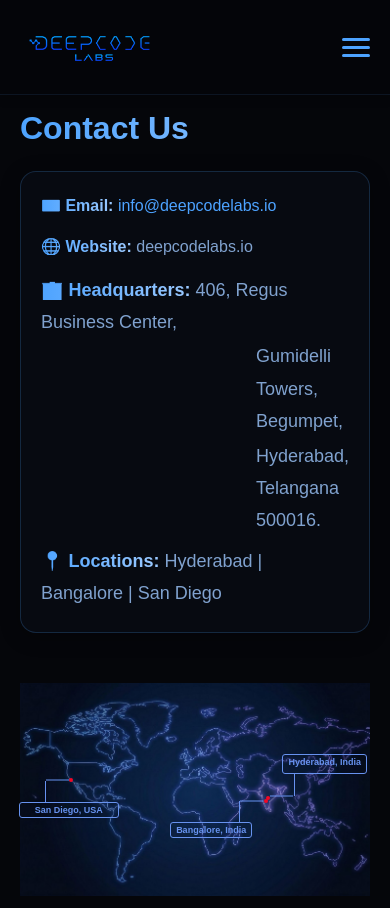
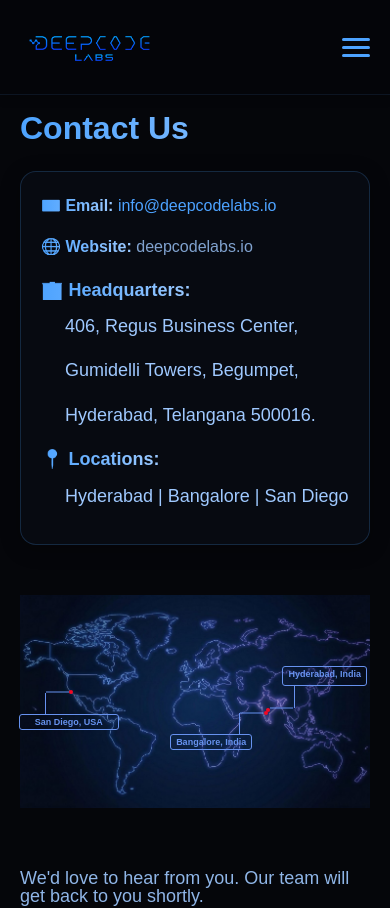
Before and after one commit to ramakalpasolutions-wq/deepq1, a Next.js app: page /contact in a window 390 px wide. Shown: the top 908 px of the page. Built offline with nearby package versions, Linux system fonts and the light colour scheme.

Commit message:
initial commit

```diff
--- a/src/app/contact/page.js
+++ b/src/app/contact/page.js
@@ -57,8 +57,6 @@
         <div className="hero-left">
           <h1 className="fancy-title">Contact Us</h1>
 
-
-
           {/* CONTACT INFO SECOND */}
           <div className="contact-map-section fade-in-delayed-2">
 
@@ -78,18 +76,22 @@
                 <strong>🌐 Website:</strong> deepcodelabs.io
               </p>
 
-   <div className="muted location-wrapper">
-  <div className="location-line">
-    <strong>🏢 Headquarters:</strong> 406, Regus Business Center,
+              <div className="muted location-wrapper-improved">
+                <div className="location-row has-label">
+                  <span className="location-label"><strong>🏢 Headquarters:</strong></span>
+                  <span className="location-value">406, Regus Business Center,</span>
                 </div>
-  <div className="location-line location-indent">
-    Gumidelli Towers, Begumpet,
+                <div className="location-row no-label">
+                  <span className="location-label"></span>
+                  <span className="location-value">Gumidelli Towers, Begumpet,</span>
                 </div>
-  <div className="location-line location-indent">
-    Hyderabad, Telangana 500016.
+                <div className="location-row no-label">
+                  <span className="location-label"></span>
+                  <span className="location-value">Hyderabad, Telangana 500016.</span>
                 </div>
-  <div className="location-line" style={{ marginTop: '8px' }}>
-    <strong>📍 Locations:</strong> Hyderabad | Bangalore | San Diego
+                <div className="location-row has-label" style={{ marginTop: '8px' }}>
+                  <span className="location-label"><strong>📍 Locations:</strong></span>
+                  <span className="location-value">Hyderabad | Bangalore | San Diego</span>
                 </div>
               </div>
 
@@ -98,7 +100,6 @@
             {/* RIGHT: World Map */}
             <div className="world-map-container">
               <img src="/world-map.jpg" alt="World Map" className="world-map" />
-
 
               <div className="map-pin san-diego left">
                 <span className="pin-dot"></span>
@@ -122,12 +123,12 @@
               </div>
 
             </div>
+          </div>
 
-
-    </div>
-     <p className="lead soft-fade" style={{marginTop:"50px"}}>
+          <p className="lead soft-fade" style={{ marginTop: "50px" }}>
             We'd love to hear from you. Our team will get back to you shortly.
           </p>
+
           {/* FORM FIRST */}
           <form onSubmit={handleSubmit} className="contact-form fade-in-delayed">
             <h3 className="section-title">Send a Message</h3>
--- a/src/app/globals.css
+++ b/src/app/globals.css
@@ -1678,90 +1678,79 @@
     page-break-inside: avoid;
   }
 }
-/* ===== CONTACT PAGE - LOCATION FORMATTING ===== */
-.location-wrapper {
+/* ===== CONTACT PAGE - IMPROVED LOCATION FORMATTING ===== */
+.location-wrapper-improved {
   line-height: 1.8;
-}
-
-.location-wrapper strong {
-  display: inline;
+  margin-top: 8px;
+}
+
+.location-row {
+  display: flex;
+  gap: 8px;
+  margin-bottom: 2px;
+  align-items: flex-start;
+}
+
+.location-label {
+  min-width: 150px;
+  flex-shrink: 0;
+}
+
+.location-label strong {
   background: linear-gradient(90deg, #4da3ff, #9bc9ff);
   -webkit-background-clip: text;
   -webkit-text-fill-color: transparent;
   background-clip: text;
 }
 
-.location-line {
-  display: block;
-  margin-bottom: 2px;
-}
-
-.location-indent {
-  padding-left: 182px;
-}
-
-/* Desktop/Large screens */
-@media (min-width: 1025px) {
-  .location-indent {
-    padding-left: 160px;
-  }
-}
-
-/* Tablet responsive */
-@media (max-width: 1024px) and (min-width: 769px) {
-  .location-indent {
-    padding-left: 170px;
-  }
-}
-
-/* Mobile responsive - all devices maintain alignment */
-@media (max-width: 768px) {
-  .location-indent {
-    padding-left: 182px;
-  }
-}
-
+.location-value {
+  flex: 1;
+  color: #9fc9ff;
+}
+
+/* Desktop - side by side */
+@media (min-width: 769px) {
+  .location-label {
+    min-width: 150px;
+  }
+}
+
+/* Tablet - reduce label width */
+@media (max-width: 768px) and (min-width: 481px) {
+  .location-label {
+    min-width: 140px;
+  }
+}
+
+/* Mobile - stack ALL rows vertically */
 @media (max-width: 480px) {
-  .location-indent {
-    padding-left: 152px;
-
-  }
-}
-
-@media (max-width: 425px) {
-  .location-indent {
-    padding-left: 240px;
-  }
-}
-
-@media (max-width: 414px) {
-  .location-indent {
-    padding-left: 230px;
-  }
-}
-
-@media (max-width: 390px) {
-  .location-indent {
-    padding-left: 215px;
-  }
-}
-
+  .location-row {
+    flex-direction: column;
+    gap: 2px;
+    margin-bottom: 12px;
+  }
+
+  .location-label {
+    min-width: auto;
+    width: 100%;
+    margin-bottom: 2px;
+  }
+
+  .location-value {
+    width: 100%;
+    padding-left: 24px; /* Indent ALL address lines */
+  }
+
+  /* Don't show empty label spans on mobile */
+  .location-row.no-label .location-label {
+    display: none;
+  }
+}
+
+/* Extra small screens */
 @media (max-width: 375px) {
-  .location-indent {
-    padding-left: 210px;
-  }
-}
-
-@media (max-width: 360px) {
-  .location-indent {
-    padding-left: 200px;
-  }
-}
-
-/* Extra small screens */
-@media (max-width: 320px) {
-  .location-indent {
-    padding-left: 180px;
+  .location-value {
+    padding-left: 20px;
   }
 }
 
```
Lines whose indentation alone changed are shown as unchanged.
